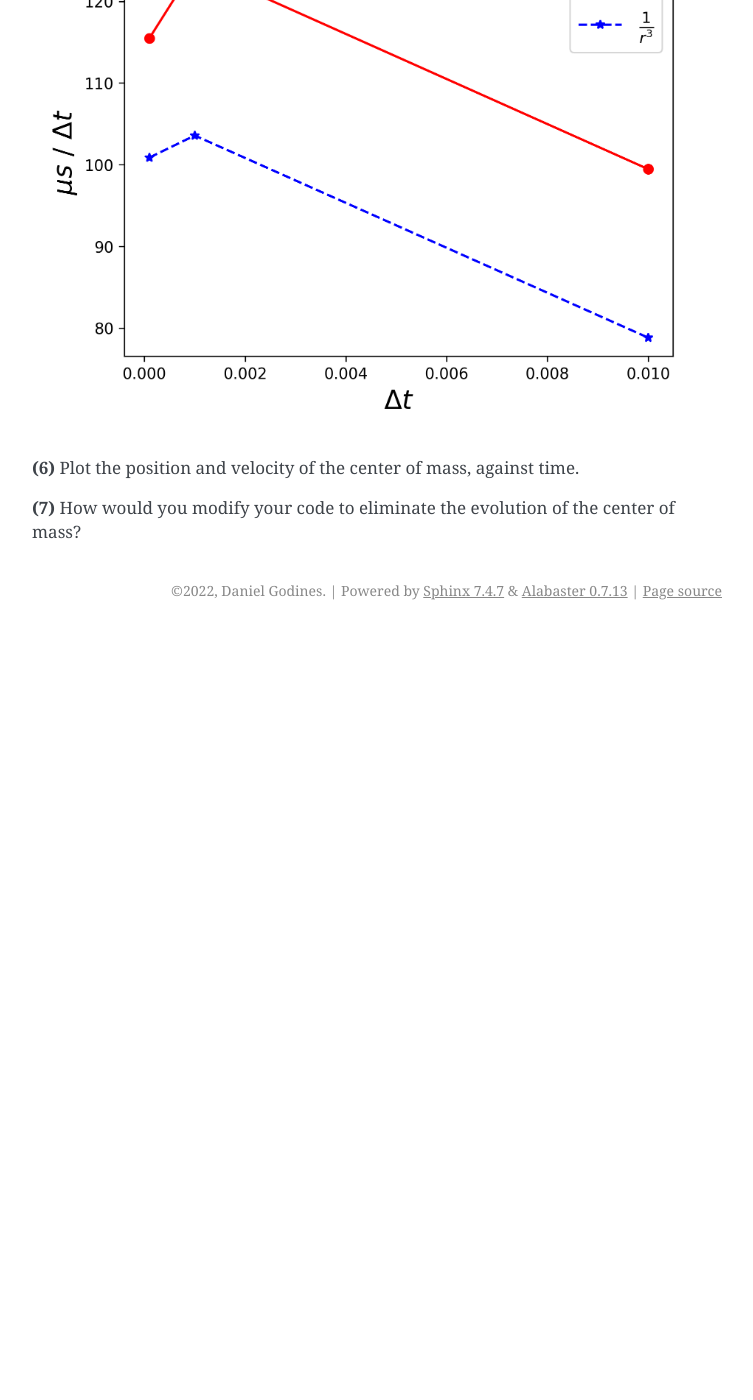
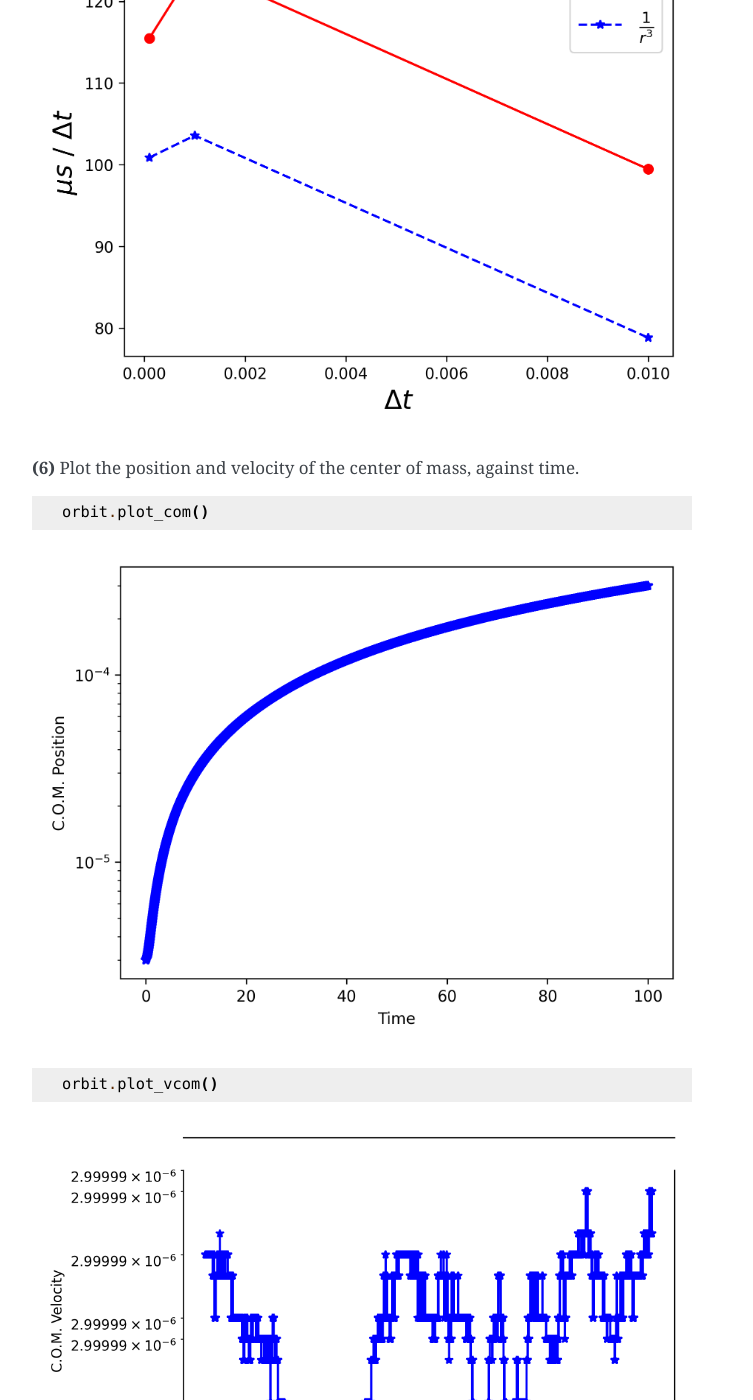
Before and after one commit to Professor-G/AstroDynamics, a Sphinx documentation site: the page built from docs/source/Orbital_Mechanics.rst, in a window 1280 px wide and 1400 px high, scrolled down 7315 px. Shown: the whole window, without its empty margins (388-1141 px from the left). Built offline with Sphinx 7.4.7, drawn with Linux system fonts in a browser that asks for light colours; pages that are not in the unit, such as notebooks, are missing from menus; before the commit the page ends 7945 px from its top, so only the background shows below that.

Commit message:
updated exercise

```diff
--- a/docs/source/Orbital_Mechanics.rst
+++ b/docs/source/Orbital_Mechanics.rst
@@ -190,4 +190,22 @@ The class instance contains the ``approx`` attribute which determines whether th
 
 **(6)** Plot the position and velocity of the center of mass, against time.
 
+.. code-block:: python
+
+    orbit.plot_com()
+
+.. figure:: _static/com_plot.png
+    :align: center
+    :class: with-shadow with-border
+    :width: 1600px
+
+.. code-block:: python
+
+    orbit.plot_vcom()
+
+.. figure:: _static/vcom_plot.png
+    :align: center
+    :class: with-shadow with-border
+    :width: 1600px
+
 **(7)** How would you modify your code to eliminate the evolution of the center of mass?
```
Also changed, not shown: docs/source/_static/com_plot.png (added), docs/source/_static/vcom_plot.png (added), 2 other files.
